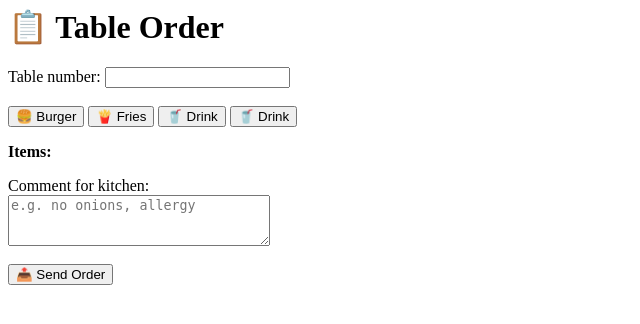
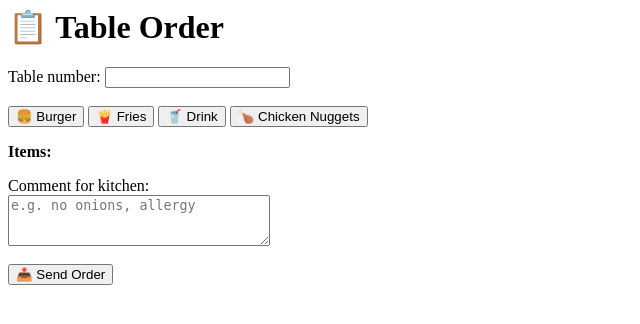
Before and after one commit to bendavagmo-collab/restaurant-pos, a Flask app: page / in a window 1280 px wide. Shown: the top 324 px of the page, without its empty margins (0-640 px from the left). Run offline with Flask 3, Linux system fonts and the light colour scheme.

Commit message:
Fix typo and update Chicken Nuggets button

```diff
--- a/templates/order.html
+++ b/templates/order.html
@@ -6,7 +6,7 @@
 <button onclick="addItem('Burger')">🍔 Burger</button>
 <button onclick="addItem('Fries')">🍟 Fries</button>
 <button onclick="addItem('Drink')">🥤 Drink</button>
-<button onclick="addItem('hicken Nuggets')">🥤 Drink</button>
+<button onclick="addItem('Chicken Nuggets')">🍗 Chicken Nuggets</button>
 
 <p><b>Items:</b> <span id="items"></span></p>
 
```
